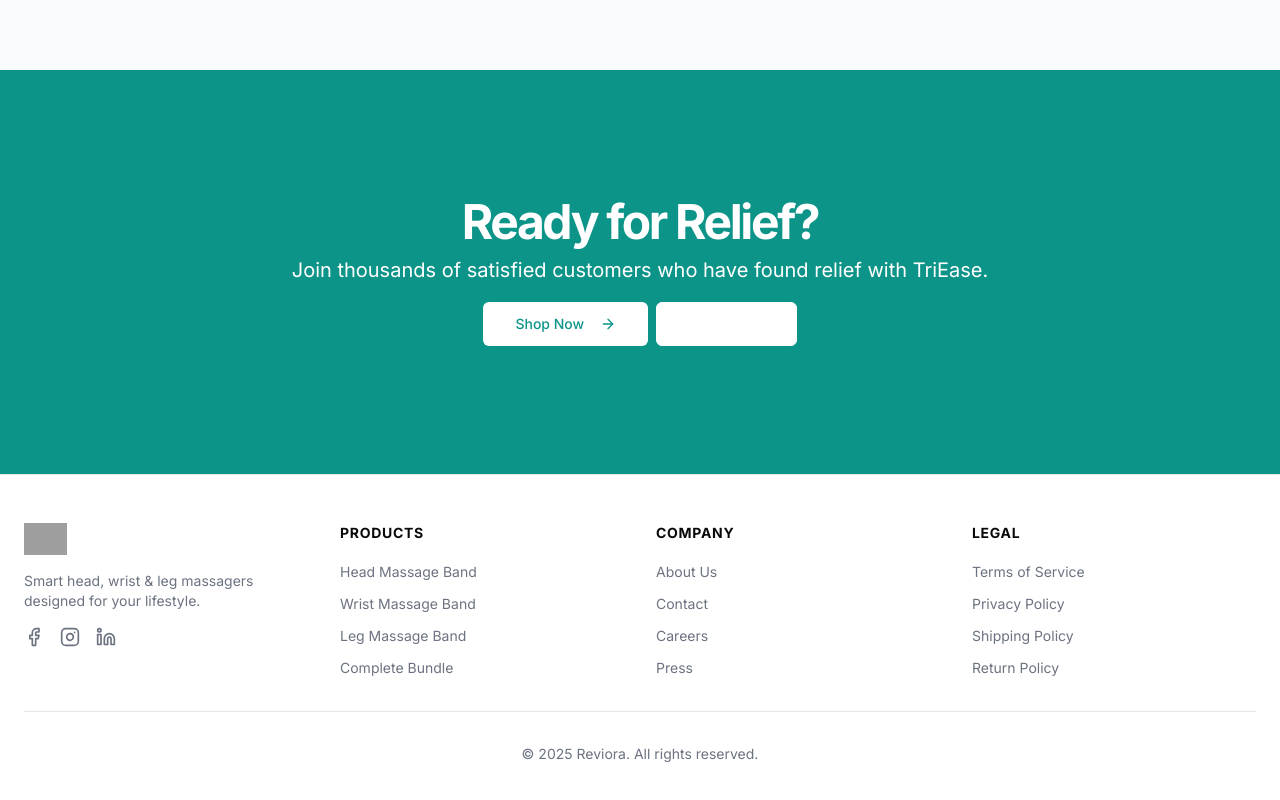
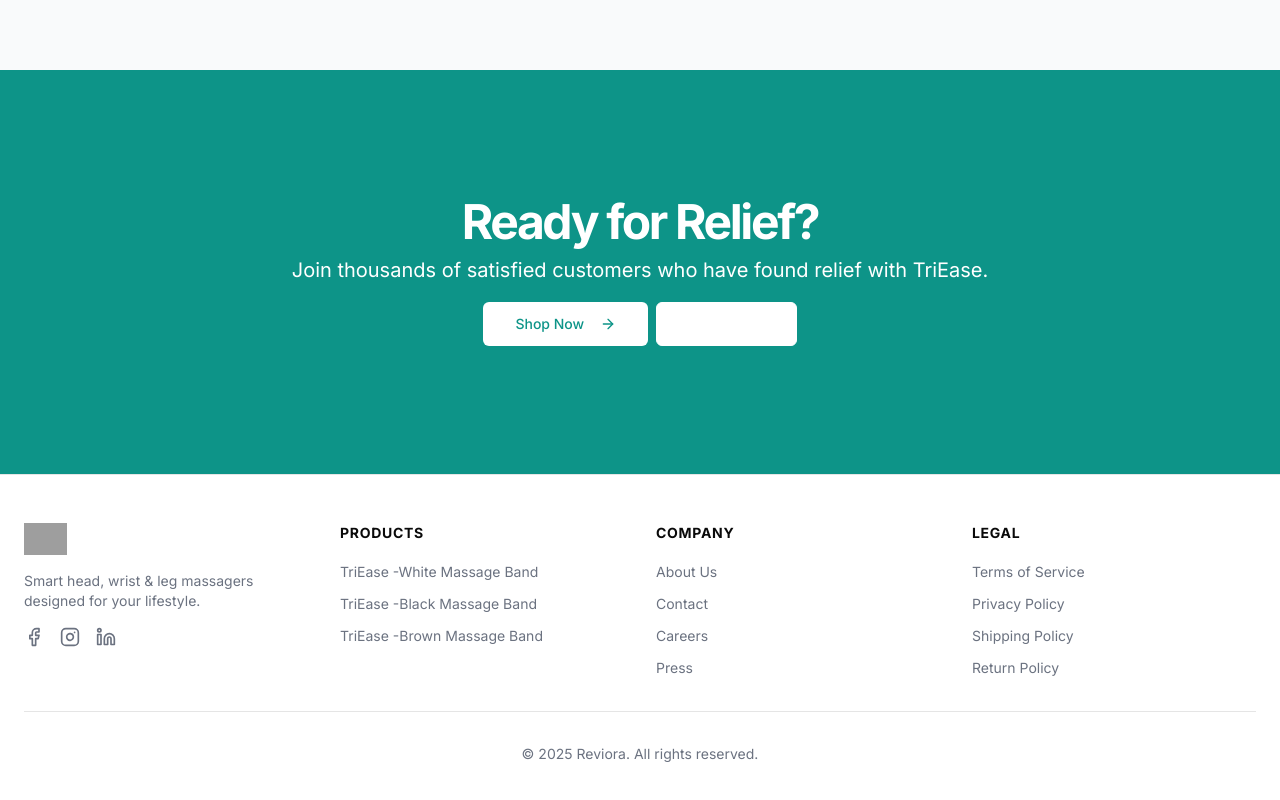
Before and after one commit to danidu200/triease-project, a Next.js app: page / in a window 1280 px wide. Shown: the part 5138-5938 px from the top of the page. Built offline with nearby package versions, Linux system fonts and the light colour scheme; grey boxes are pictures that could not be loaded.

Commit message:
add footer updates

```diff
--- a/components/footer.tsx
+++ b/components/footer.tsx
@@ -38,24 +38,20 @@ export default function Footer() {
             <ul className="space-y-2">
               <li>
                 <Link href="/products/head-band" className="text-sm text-gray-500 hover:text-teal-600">
-                  Head Massage Band
+                  TriEase -White Massage Band
                 </Link>
               </li>
               <li>
                 <Link href="/products/wrist-band" className="text-sm text-gray-500 hover:text-teal-600">
-                  Wrist Massage Band
+                  TriEase -Black Massage Band
                 </Link>
               </li>
               <li>
                 <Link href="/products/leg-band" className="text-sm text-gray-500 hover:text-teal-600">
-                  Leg Massage Band
+                  TriEase -Brown Massage Band
                 </Link>
               </li>
-              <li>
-                <Link href="/products/bundle" className="text-sm text-gray-500 hover:text-teal-600">
-                  Complete Bundle
-                </Link>
-              </li>
+
             </ul>
           </div>
           <div className="space-y-4">
```
